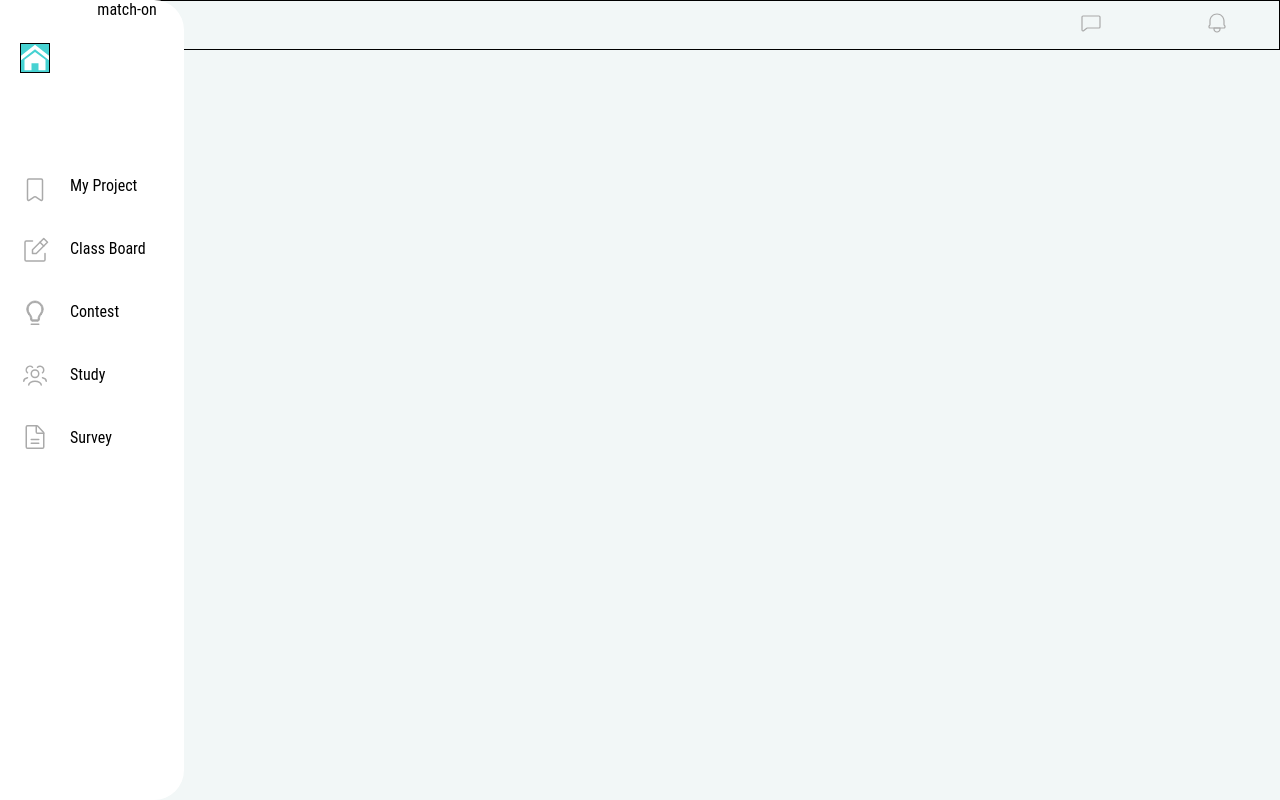
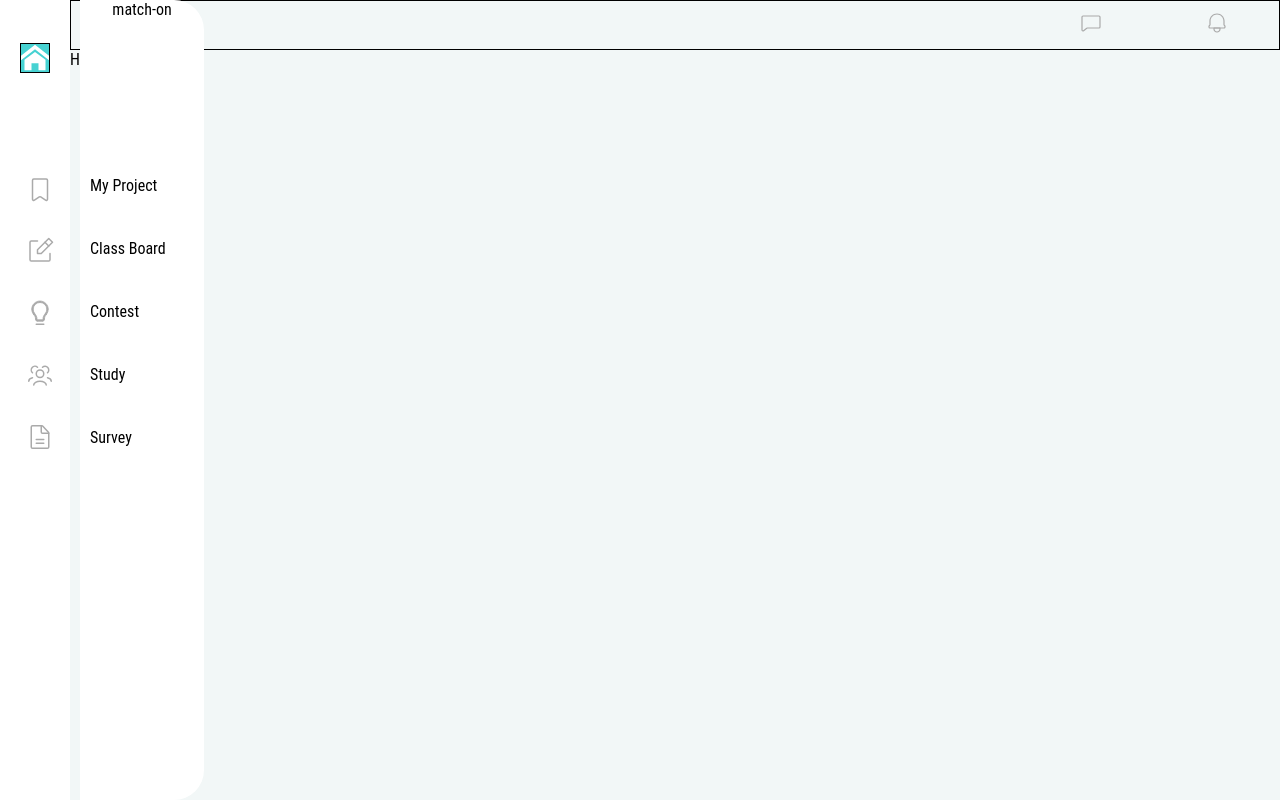
Before and after one commit to Match-on/match-on-client, a Next.js app: page / in a window 1280 px wide. Both pictures are taken after a click on the link 35 px from the left and 198 px from the top of the page. Built offline with nearby package versions, Linux system fonts and the light colour scheme.

Commit message:
navbar comp

```diff
--- a/layouts/sidebar/NavBar.tsx
+++ b/layouts/sidebar/NavBar.tsx
@@ -13,7 +13,7 @@ const Nav = styled.div`
   background: white;
   top: 0;
   left: 0;
-  width: 70px;
+  width: 80px;
   height: 100%;
 `;
 
@@ -54,8 +54,8 @@ const NavDetail = styled.div`
   position: fixed;
   background: white;
   top: 0;
-  left: -70px;
-  width: 114px;
+  left: -80px;
+  width: 124px;
   height: 100%;
   background-color: white;
   z-index: 1;
@@ -66,6 +66,7 @@ const NavDetail = styled.div`
 const NavDetailWrapper = styled.ul`
   position: absolute;
   top: 176px;
+  left: 10px;
   width: 100%;
   display: flex;
   flex-direction: column;
@@ -78,8 +79,6 @@ const NavDetailList = styled.li`
   width: 100%;
   height: 25px;
   margin-bottom: 38px;
-  &:hover {
-  }
 `;
 
 const NavBar: React.FC = () => {
@@ -101,7 +100,7 @@ const NavBar: React.FC = () => {
         </NavListWrapper>
       </Nav>
       {isHover && (
-        <NavDetail style={{ left: "70px" }}>
+        <NavDetail style={{ left: "80px" }}>
           <LogoName />
           <NavDetailWrapper>
             {sidebarData.map((v, i) => (
```
